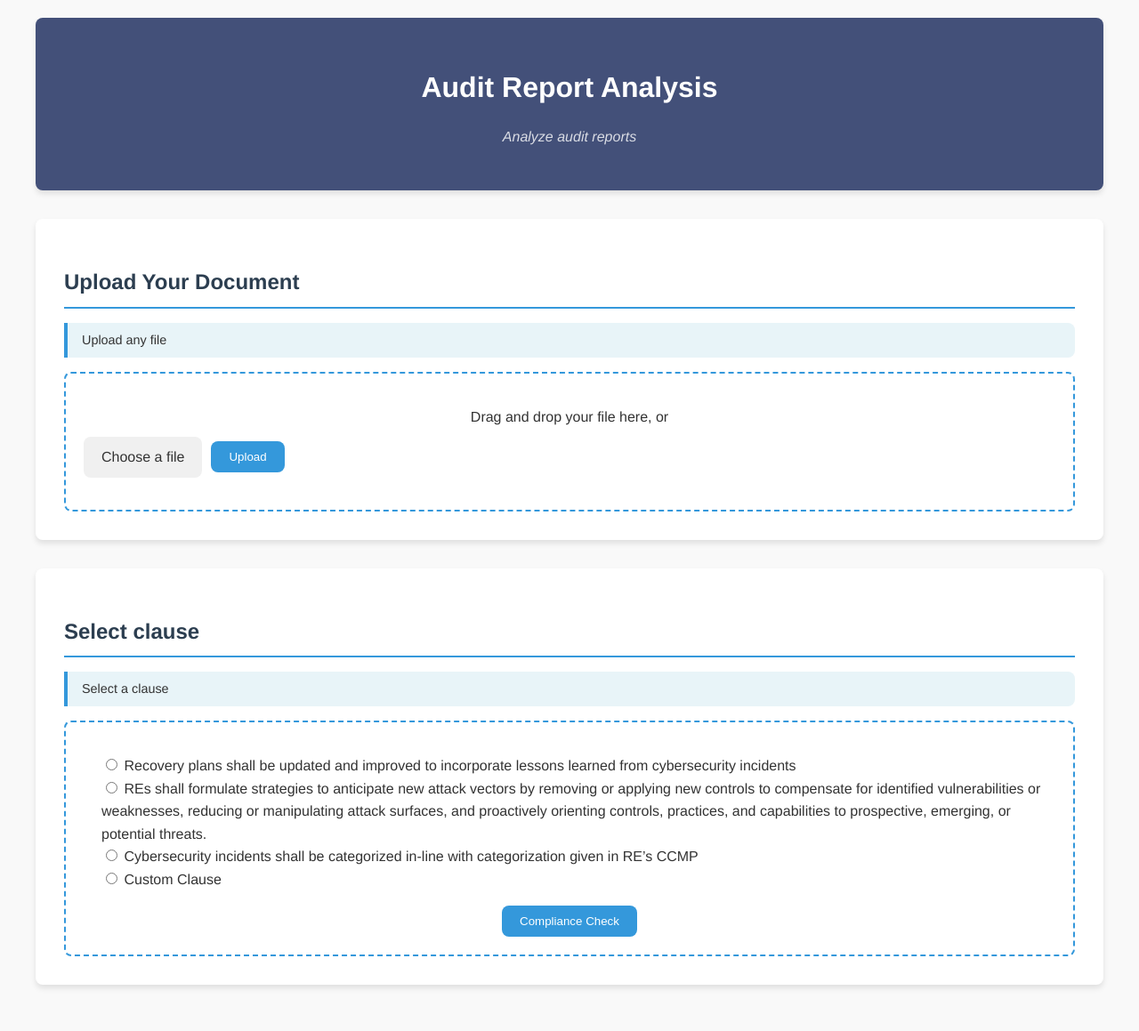
After one commit to krisskrosscode/doc_analyzer, a Flask app: page /audit_report_analysis in a window 1280 px wide. The commit adds this page. Shown: the whole page at 89% size. Run offline with Flask 3, Linux system fonts and the light colour scheme.

Commit message:
all modules updated

```diff
--- a/app.py
+++ b/app.py
@@ -33,6 +33,94 @@ def allowed_file(filename):
 @app.route('/')
 def index():
     return render_template('index.html')
+
+@app.route('/inspection_assist')
+def generate_questions():
+    ai_response = ""
+    clauses = ["Recovery  plans  shall be updated  and  improved  to  incorporate  lessons learned from cybersecurity incidents",
+               "REs  shall  formulate strategies  to  anticipate  new  attack  vectors  by removing   or   applying   new   controls to   compensate   for   identified vulnerabilities or weaknesses, reducing or manipulating attack surfaces, and   proactively   orienting   controls,   practices,   and   capabilities   to prospective, emerging, or potential threats.",
+               "Cybersecurity  incidents shall  be categorized in-line with categorization given in RE’s CCMP"]  # Example clause list
+    ai_response = process_clause()
+    return render_template('inspection_assist.html', clauses=clauses, ai_response=ai_response)
+
+@app.route('/process_clause', methods=['POST'])
+def process_clause():
+
+    if request.is_json:
+        data = request.get_json()
+    else:
+        data = request.form.to_dict()
+    selected_clause = data.get('clause')
+
+    if not selected_clause:
+        return jsonify({'error': 'No clause selected'}), 400
+
+    # Prepare prompt for the LLM
+    # prompt = f"You are a regulatory compliance expert carrying out inspection of one of your regulated entities (RE). The REs have to comply to clauses mandated by you. Please generate 5 questions that you can ask the RE to check the compliance with this clause: \n\n{selected_clause}. Also provide detailed steps to check the compliance by asking their teams to show their systems and documents and see what to check."
+    prompt = f"You are a National Stock Market Regulator. You have been given a task to inspect an entity regulated by you by going on site. Here is a clause from a cybersecurity circular published by you. It is to complied by the entity regulated by you. Please generate 5 questions that you can ask the entity to check the compliance with this clause: \n\n{selected_clause}. Also provide detailed steps to check the compliance by asking their teams to show their systems and documents and see what to check."
+    try:
+
+        response = requests.post('http://localhost:11434/api/generate',
+                               json={
+                                   "model": "zysec:latest",
+                                   "prompt": prompt,
+                                   "stream": False
+                               })
+
+        if response.status_code == 200:
+            llm_response = response.json()['response']
+
+            return jsonify({'response': llm_response})
+        else:
+            return jsonify({'error': 'Failed to get response from LLM server'}), 500
+
+    except Exception as e:
+        return jsonify({'error': str(e)}), 500
+
+@app.route('/audit_report_analysis')
+def audit_report_analysis():
+    ai_response = ""
+    clauses = ["Recovery  plans  shall be updated  and  improved  to  incorporate  lessons learned from cybersecurity incidents",
+               "REs  shall  formulate strategies  to  anticipate  new  attack  vectors  by removing   or   applying   new   controls to   compensate   for   identified vulnerabilities or weaknesses, reducing or manipulating attack surfaces, and   proactively   orienting   controls,   practices,   and   capabilities   to prospective, emerging, or potential threats.",
+               "Cybersecurity  incidents shall  be categorized in-line with categorization given in RE’s CCMP"]  # Example clause list
+    ai_response = report_rag()
+    return render_template('audit_report_analysis.html', clauses=clauses, ai_response=ai_response)
+
+@app.route('/report_rag', methods=['POST'])
+def report_rag():
+
+    if request.is_json:
+        data = request.get_json()
+    else:
+        data = request.form.to_dict()
+    selected_clause = data.get('clause')
+
+    if not selected_clause:
+        return jsonify({'error': 'No clause selected'}), 400
+
+    file_content = session.get('file_content', '')
+    # Prepare prompt for the LLM
+    # prompt = f"You are a regulatory compliance expert carrying out cybersecurity inspection of one of your regulated entities (RE). The REs have to comply to clauses mandated by you. Please generate 5 questions that you can ask the RE to check the compliance with this clause: \n\n{selected_clause}. Also provide detailed steps to check the compliance by asking their teams to show their systems and documents and see what to check."
+    prompt = f"You are a National Stock Market Regulator. You have been given a task to check cybersecurity compliance an entity regulated by you by going on site. Here is a clause from a cybersecurity circular published by you.  \n\n{selected_clause}. Check if the compliace of the clause is being checked in the cybersecurity audit report uploaded as {file_content}. Strictly give your comments only when relevant details i.e. compliance with report to the clause written in {selected_clause} are found in the {file_content}, Otherwise return result saying the details are not covered in the report"
+    try:
+
+        response = requests.post('http://localhost:11434/api/generate',
+                               json={
+                                   "model": "zysec:latest",
+                                   "prompt": prompt,
+                                   "stream": False
+                               })
+
+        if response.status_code == 200:
+            llm_response = response.json()['response']
+
+            return jsonify({'response': llm_response})
+        else:
+            return jsonify({'error': 'Failed to get response from LLM server'}), 500
+
+    except Exception as e:
+        return jsonify({'error': str(e)}), 500
+
 
 @app.route('/upload', methods=['POST'])
 def upload():
--- /dev/null
+++ b/static/audit-report-analysis.js
@@ -0,0 +1,174 @@
+document.addEventListener('DOMContentLoaded', function() {
+    const customClauseRadio = document.getElementById('customClauseRadio');
+    const customClauseInput = document.getElementById('customClauseInput');
+    const generateButton = document.getElementById('generateButton');
+    const questionsSection = document.getElementById('questionsSection');
+    const questionsContent = document.getElementById('questionsContent');
+
+
+    const uploadForm = document.getElementById('uploadForm');
+    const fileInput = document.getElementById('fileInput');
+    const uploadButton = document.getElementById('uploadButton');
+    const fileContent = document.getElementById('fileContent');
+    const chatForm = document.getElementById('chatForm');
+    const userInput = document.getElementById('userInput');
+    const chatHistory = document.getElementById('chatHistory');
+    const exportChatButton = document.getElementById('exportChat');
+    const clearChatButton = document.getElementById('clearChat');
+    const clearAllButton = document.getElementById('clearAll');
+    const dropZone = document.getElementById('dropZone');
+    const spinner = document.getElementById('spinner');
+
+    const allowedFileTypes = ['.txt', '.md', '.py', '.js', '.html', '.css', '.json', '.pdf'];
+
+    fileInput.addEventListener('change', handleFileSelect);
+
+    // Drag and drop functionality
+    dropZone.addEventListener('dragover', (e) => {
+        e.preventDefault();
+        dropZone.classList.add('dragover');
+    });
+
+    dropZone.addEventListener('dragleave', () => {
+        dropZone.classList.remove('dragover');
+    });
+
+
+
+    dropZone.addEventListener('drop', (e) => {
+        e.preventDefault();
+        dropZone.classList.remove('dragover');
+        const files = e.dataTransfer.files;
+        if (files.length) {
+            handleFileSelect({ target: { files: files } });
+        }
+    });
+
+    function handleFileSelect(e) {
+        const file = e.target.files[0];
+        if (file) {
+            const fileExtension = '.' + file.name.split('.').pop().toLowerCase();
+            if (allowedFileTypes.includes(fileExtension)) {
+                uploadButton.textContent = 'Upload ' + file.name;
+                uploadButton.disabled = false;
+                fileInput.files = e.target.files;  // Update the file input
+            } else {
+                uploadButton.textContent = 'Invalid file type';
+                uploadButton.disabled = true;
+                alert('Please select a valid file type: ' + allowedFileTypes.join(', '));
+            }
+        } else {
+            uploadButton.textContent = 'Upload';
+            uploadButton.disabled = false;
+        }
+    }
+
+    uploadForm.addEventListener('submit', async (e) => {
+        e.preventDefault();
+        const formData = new FormData(uploadForm);
+
+        // Check if there's existing chat history
+        if (chatHistory.innerHTML.trim() !== '') {
+            const userChoice = await showUploadConfirmation();
+            if (userChoice === 'cancel') {
+                return;
+            }
+            formData.append('action', userChoice);
+        } else {
+            formData.append('action', 'upload');
+        }
+
+        try {
+            setLoading(true);
+            const response = await fetch('/upload', {
+                method: 'POST',
+                body: formData
+            });
+            const data = await response.json();
+            if (data.error) {
+                alert(`Error: ${data.error}`);
+                fileContent.textContent = '';
+            } else {
+                fileContent.textContent = data.content;
+                localStorage.setItem('fileContent', data.content); // Store file content in localStorage
+                if (data.chatHistory) {
+                    updateChatHistory(data.chatHistory);
+                }
+            }
+        } catch (error) {
+            console.error('Error:', error);
+            alert('An error occurred while uploading the file.');
+            fileContent.textContent = '';
+        } finally {
+            setLoading(false);
+        }
+    });
+    // Show/hide custom clause input based on radio selection
+    customClauseRadio.addEventListener('change', function() {
+        customClauseInput.style.display = this.checked ? 'block' : 'none';
+        customClauseInput.disabled = !this.checked;
+    });
+
+    generateButton.addEventListener('click', function() {
+        const selectedRadio = document.querySelector('input[name="clause"]:checked');
+
+        if (!selectedRadio) {
+            alert('Please select a clause');
+            return;
+        }
+
+        let selectedClause = selectedRadio.value;
+
+        // If custom clause is selected, get the value from the input
+        if (selectedRadio.id === 'customClauseRadio') {
+            selectedClause = customClauseInput.value;
+            if (!selectedClause.trim()) {
+                alert('Please enter a custom clause');
+                return;
+            }
+        }
+
+        // Show loading state
+        questionsSection.style.display = 'block';
+        questionsContent.innerHTML = '<p>Generating questions...</p>';
+
+        // Create FormData object
+        const formData = new FormData();
+        formData.append('clause', selectedClause);
+
+        // Send the selected clause to the backend
+        fetch('/report_rag', {
+            method: 'POST',
+            body: formData
+        })
+        .then(response => {
+            if (!response.ok) {
+                throw new Error(`HTTP error! status: ${response.status}`);
+            }
+            return response.json();
+        })
+        .then(data => {
+            if (data.error) {
+                questionsContent.innerHTML = `<p class="error">${data.error}</p>`;
+            } else {
+                // Format the response as a numbered list
+                const formattedResponse = data.response
+                    .split('\n')
+                    .filter(line => line.trim())
+                    .map(line => `<li>${line}</li>`)
+                    .join('');
+
+                questionsContent.innerHTML = `
+                    <div class="response">
+                        <p><strong>Selected Clause:</strong> ${selectedClause}</p>
+                        <p><strong>Generated Questions:</strong></p>
+                        <ol>${formattedResponse}</ol>
+                    </div>`;
+            }
+        })
+        .catch(error => {
+            questionsContent.innerHTML = `<p class="error">Error: ${error.message}</p>`;
+            console.error('Error:', error);
+        });
+    });
+});
--- a/static/script.js
+++ b/static/script.js
@@ -292,4 +292,6 @@ document.addEventListener('DOMContentLoaded', () => {
             await clearAll();
         }
     });
+
+
 });
--- /dev/null
+++ b/templates/audit_report_analysis.html
@@ -0,0 +1,74 @@
+<!DOCTYPE html>
+<html lang="en">
+<head>
+    <meta charset="UTF-8">
+    <meta name="viewport" content="width=device-width, initial-scale=1.0">
+    <title>Audit report analysis</title>
+    <link rel="stylesheet" href="{{ url_for('static', filename='style.css') }}">
+</head>
+<body>
+    <header style="background-color: #435079;">
+        <h1>Audit Report Analysis</h1>
+        <p class="tagline"> Analyze audit reports</p>
+    </header>
+
+    <main>
+
+        <section id="uploadSection" class="section">
+            <h2>Upload Your Document</h2>
+            <p class="info">Upload any file</p>
+            <div id="dropZone" class="drop-zone">
+                <p>Drag and drop your file here, or</p>
+                <form id="uploadForm">
+                    <div class="file-input-wrapper">
+                        <input type="file" id="fileInput" name="file">
+                        <label for="fileInput" id="fileLabel">Choose a file</label>
+                    </div>
+                    <button type="submit" id="uploadButton">Upload</button>
+                </form>
+            </div>
+        </section>
+
+
+        <section id="uploadSection" class="section">
+            <h2>Select clause</h2>
+            <p class="info">Select a clause</p>
+            <div id="dropZone" class="drop-zone" >
+
+                <ul id="clausesList" style="list-style: none; text-align: left; padding-left: 20px;" >
+                    {% for clause in clauses %}
+                    <li><input type="radio" name="clause" value="{{ clause }}"> {{ clause }}</li>
+                    {% endfor %}
+
+                    <li>
+                        <input type="radio" name="clause" id="customClauseRadio" value="">
+                        <label for="customClauseRadio">Custom Clause</label>
+                        <input type="text" id="customClauseInput" placeholder="Enter custom clause" style="display: none" disabled>
+                    </li>
+                </ul>
+
+
+                <button id="generateButton">Compliance Check</button>
+            </div>
+        </section>
+
+
+
+
+
+        <section id="questionsSection" class="section" style="margin-top: 20px; display: none;">
+            <h2>Compliance Check</h2>
+            <div id="questionsContent" class="questions-content">
+                <!-- Compliance check will be displayed here -->
+                {{ ai_response }}
+            </div>
+        </section>
+    </main>
+
+    <footer>
+        <p></p>
+    </footer>
+
+    <script src="{{ url_for('static', filename='audit-report-analysis.js') }}"></script>
+</body>
+</html>
```
Also changed, not shown: static/script-insp-ass.js (added, +76 -0 lines), templates/index.html (+20 -4 lines), templates/inspection_assist.html (added, +53 -0 lines).
